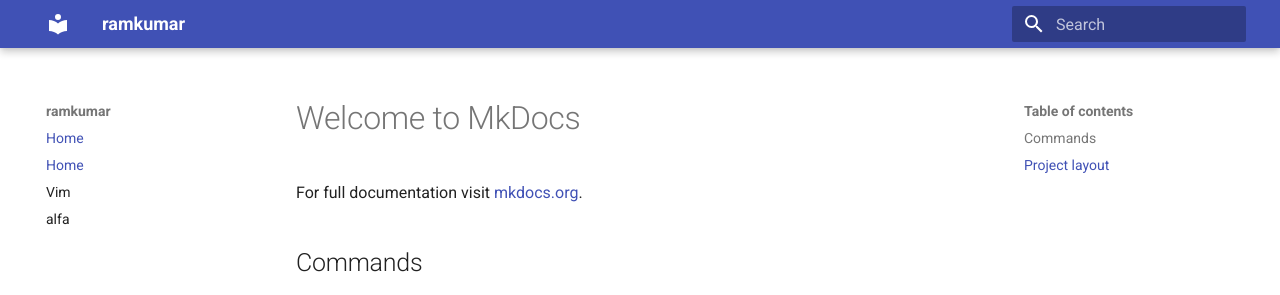
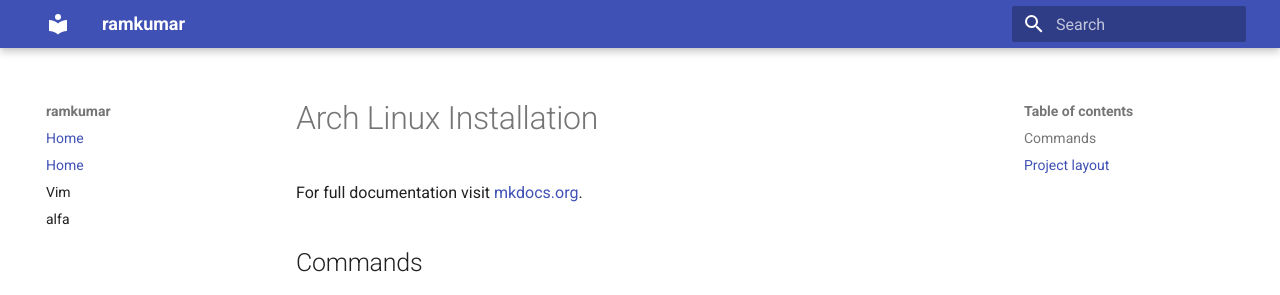
Before and after one commit to ram19890/premnathenterprises.com, an MkDocs documentation site: the page built from docs/index.md, in a window 1280 px wide. Shown: the top 295 px of the page. Built offline with MkDocs 1.6.1 and Material for MkDocs 9.7.7, drawn with Linux system fonts in a browser that asks for light colours.

Commit message:
Heading changed

```diff
--- a/docs/index.md
+++ b/docs/index.md
@@ -1,4 +1,4 @@
-# Welcome to MkDocs
+# Arch Linux Installation
 
 For full documentation visit [mkdocs.org](https://www.mkdocs.org).
 
```
